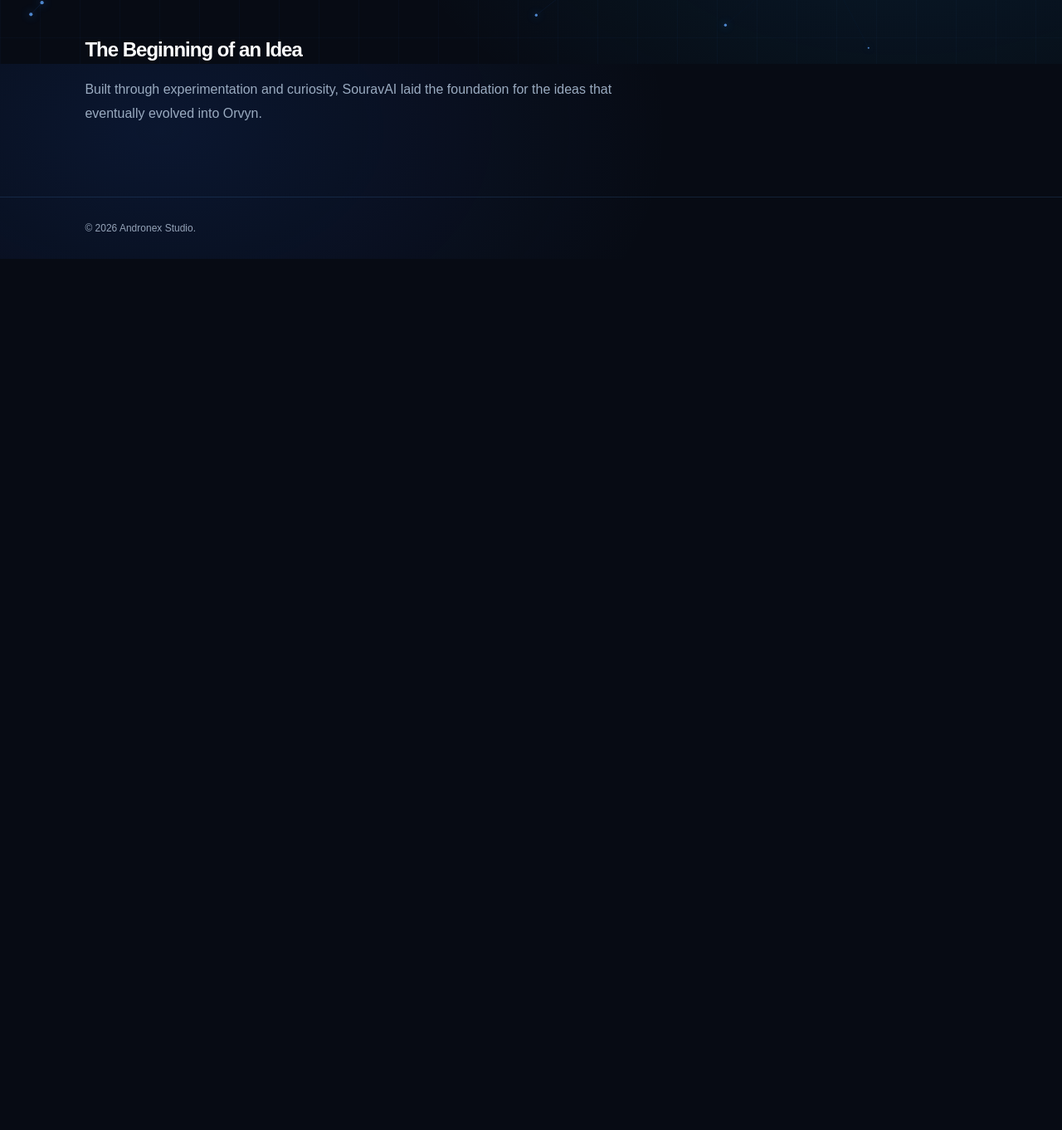
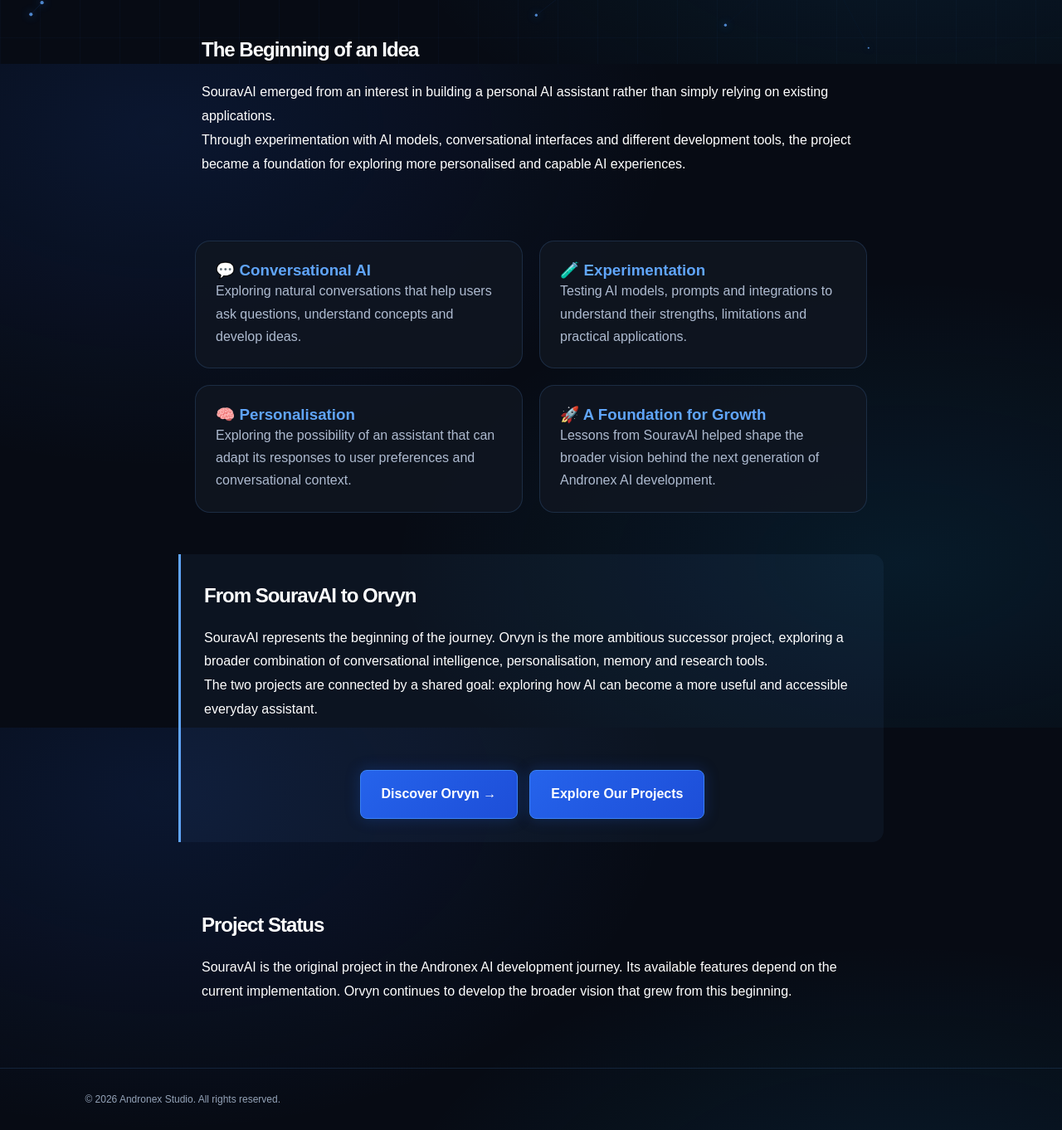
Before and after one commit to souravnarayan18-png/andronex-studio, a plain HTML site: page souravai.html in a window 1280 px wide. Shown: the part 723-2085 px from the top of the page at 83% size. Before the commit the page ends 1035 px from the top, so only its background shows below. Drawn offline with Linux system fonts and the light colour scheme.

Commit message:
Update souravai.html

```diff
--- a/souravai.html
+++ b/souravai.html
@@ -1,4 +1,3 @@
-
 <!DOCTYPE html>
 <html lang="en">
 <head>
@@ -6,18 +5,106 @@
   <meta name="theme-color" content="#070b14">
   <meta name="robots" content="index, follow">
   <meta name="viewport" content="width=device-width, initial-scale=1.0">
-  <title>SouravAI | Andronex Studio</title>
+
+  <title>SouravAI | The Beginning of Andronex Studio</title>
+
+  <meta name="description" content="Discover SouravAI, the original AI assistant project that began the journey toward Orvyn at Andronex Studio.">
+
   <link rel="stylesheet" href="styles.css">
+
+  <style>
+    .souravai-badge {
+      display: inline-block;
+      padding: 9px 16px;
+      border: 1px solid rgba(96, 165, 250, 0.3);
+      border-radius: 30px;
+      color: #60a5fa;
+      background: rgba(96, 165, 250, 0.07);
+      font-size: 12px;
+      letter-spacing: 1.5px;
+      margin: 15px 0;
+    }
+
+    .souravai-section {
+      max-width: 850px;
+      margin: 50px auto;
+      padding: 28px;
+      line-height: 1.8;
+    }
+
+    .souravai-section h2 {
+      margin-bottom: 16px;
+    }
+
+    .souravai-grid {
+      display: grid;
+      grid-template-columns: repeat(2, minmax(0, 1fr));
+      gap: 20px;
+      max-width: 850px;
+      margin: 35px auto;
+      padding: 0 20px;
+    }
+
+    .souravai-card {
+      padding: 24px;
+      border: 1px solid rgba(96, 165, 250, 0.17);
+      border-radius: 18px;
+      background: rgba(16, 23, 34, 0.82);
+      transition: transform 0.25s ease, border-color 0.25s ease;
+    }
+
+    .souravai-card:hover {
+      transform: translateY(-4px);
+      border-color: rgba(96, 165, 250, 0.6);
+    }
+
+    .souravai-card h3 {
+      margin-top: 0;
+      color: #60a5fa;
+    }
+
+    .souravai-card p {
+      line-height: 1.7;
+      color: #aebbd0;
+    }
+
+    .project-connection {
+      border-left: 3px solid #60a5fa;
+      background: rgba(96, 165, 250, 0.06);
+      border-radius: 0 14px 14px 0;
+    }
+
+    .souravai-actions {
+      display: flex;
+      justify-content: center;
+      gap: 14px;
+      flex-wrap: wrap;
+      margin-top: 28px;
+    }
+
+    @media (max-width: 600px) {
+      .souravai-grid {
+        grid-template-columns: 1fr;
+        padding: 0 16px;
+      }
+
+      .souravai-section {
+        margin: 25px auto;
+        padding: 22px;
+      }
+    }
+  </style>
 </head>
+
 <body>
   <canvas id="neural-bg"></canvas>
-  <script src="script.js"></script>
 
   <header>
     <a href="index.html" class="brand">
       <div class="brand-symbol">A</div>
       <div class="brand-name">ANDRONEX<span>STUDIO</span></div>
     </a>
+
     <nav>
       <a href="index.html">Home</a>
       <a href="products.html">Products</a>
@@ -27,25 +114,122 @@
   </header>
 
   <main class="hero">
-  <div class="tag">THE ORIGINAL PROJECT</div>
+    <div class="tag">THE ORIGINAL AI PROJECT</div>
+
     <h1>Where it all <span>began.</span></h1>
+
     <p>
-    SouravAI was the first AI assistant project
-    that started the journey of Andronex Studio.
+      Every ambitious idea has a starting point.
+      SouravAI was the original AI assistant project
+      that began the journey toward Andronex's
+      evolving vision for intelligent technology.
     </p>
-  <div class="tag">ORIGINAL PROJECT</div>
+
+    <div class="souravai-badge">
+      AN EXPERIMENT THAT STARTED A JOURNEY
+    </div>
   </main>
 
-<section class="about">
+  <section class="souravai-section">
     <h2>The Beginning of an Idea</h2>
+
     <p>
-    Built through experimentation and curiosity,
-    SouravAI laid the foundation for the ideas
-    that eventually evolved into Orvyn.
+      SouravAI emerged from an interest in building
+      a personal AI assistant rather than simply
+      relying on existing applications.
+    </p>
+
+    <p>
+      Through experimentation with AI models,
+      conversational interfaces and different
+      development tools, the project became a
+      foundation for exploring more personalised
+      and capable AI experiences.
     </p>
   </section>
 
-<footer>© 2026 Andronex Studio.</footer>
+  <section class="souravai-grid">
+    <article class="souravai-card">
+      <h3>💬 Conversational AI</h3>
+      <p>
+        Exploring natural conversations that help
+        users ask questions, understand concepts
+        and develop ideas.
+      </p>
+    </article>
 
+    <article class="souravai-card">
+      <h3>🧪 Experimentation</h3>
+      <p>
+        Testing AI models, prompts and integrations
+        to understand their strengths, limitations
+        and practical applications.
+      </p>
+    </article>
+
+    <article class="souravai-card">
+      <h3>🧠 Personalisation</h3>
+      <p>
+        Exploring the possibility of an assistant
+        that can adapt its responses to user
+        preferences and conversational context.
+      </p>
+    </article>
+
+    <article class="souravai-card">
+      <h3>🚀 A Foundation for Growth</h3>
+      <p>
+        Lessons from SouravAI helped shape the
+        broader vision behind the next generation
+        of Andronex AI development.
+      </p>
+    </article>
+  </section>
+
+  <section class="souravai-section project-connection">
+    <h2>From SouravAI to Orvyn</h2>
+
+    <p>
+      SouravAI represents the beginning of the
+      journey. Orvyn is the more ambitious
+      successor project, exploring a broader
+      combination of conversational intelligence,
+      personalisation, memory and research tools.
+    </p>
+
+    <p>
+      The two projects are connected by a shared
+      goal: exploring how AI can become a more
+      useful and accessible everyday assistant.
+    </p>
+
+    <div class="souravai-actions">
+      <a href="orvyn.html" class="btn">
+        Discover Orvyn →
+      </a>
+
+      <a href="products.html" class="btn">
+        Explore Our Projects
+      </a>
+    </div>
+  </section>
+
+  <section class="souravai-section">
+    <h2>Project Status</h2>
+
+    <p>
+      SouravAI is the original project in the
+      Andronex AI development journey. Its available
+      features depend on the current implementation.
+      Orvyn continues to develop the broader vision
+      that grew from this beginning.
+    </p>
+  </section>
+
+  <footer>
+    © 2026 Andronex Studio. All rights reserved.
+  </footer>
+
+  <script src="script.js"></script>
 </body>
 </html>
```
Lines whose indentation alone changed are shown as unchanged.
